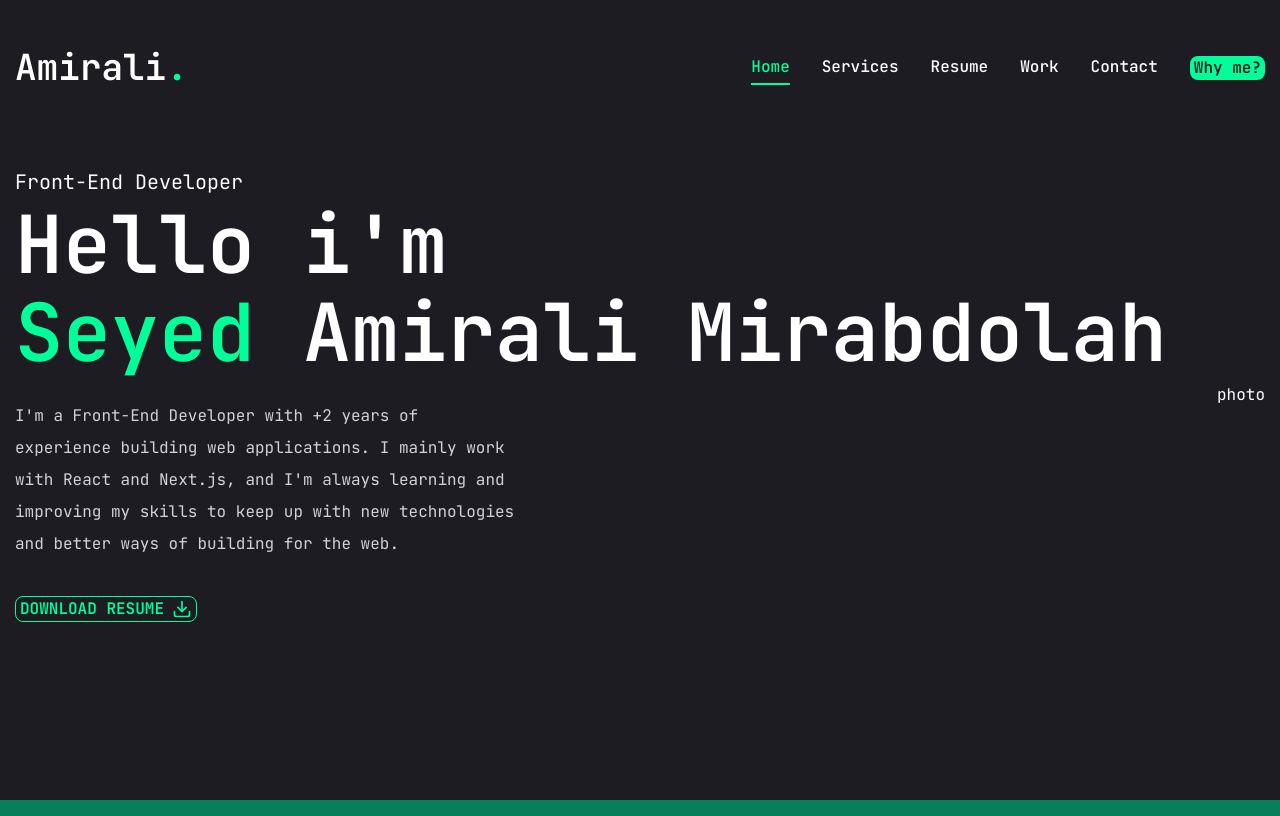
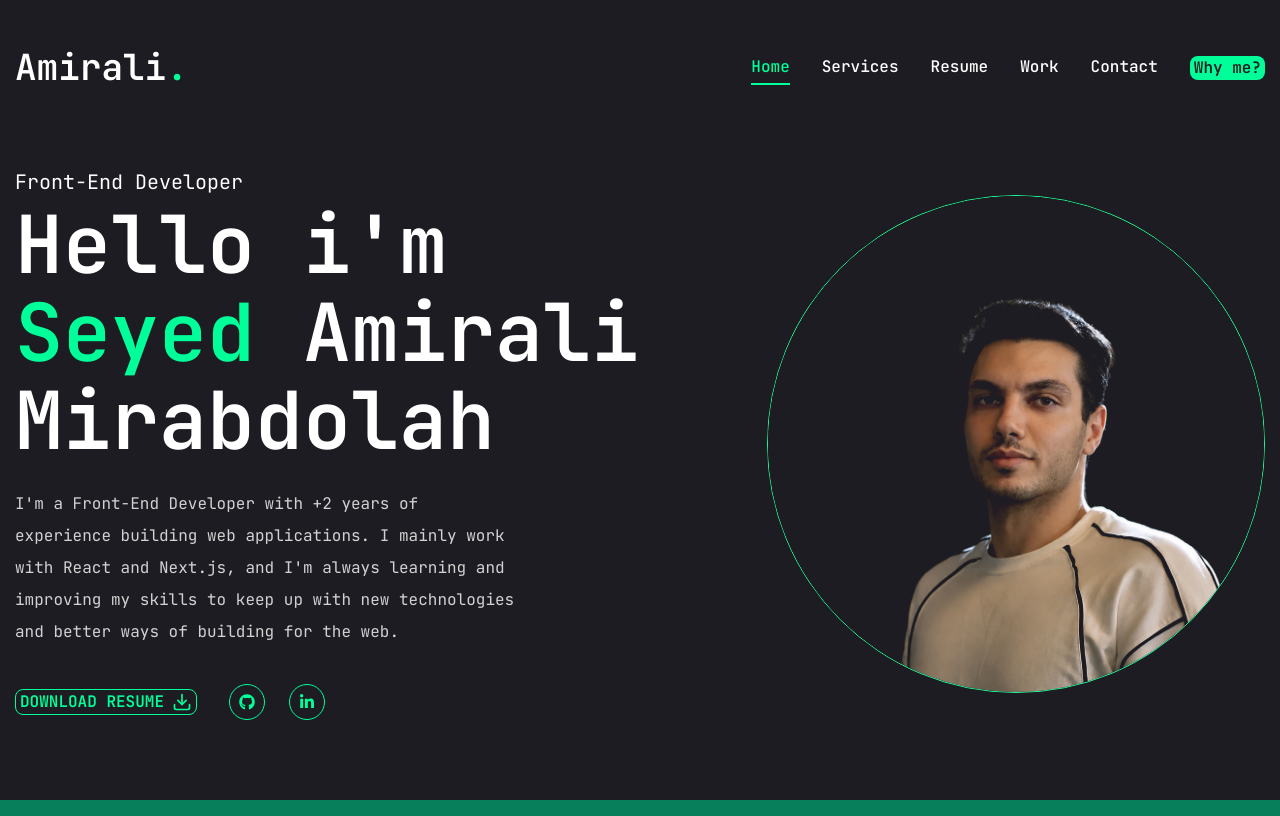
Before and after one commit to Amirali-Mirabdolah/portfolio, a Next.js app: page / in a window 1280 px wide. Built offline with nearby package versions, Linux system fonts and the light colour scheme.

Commit message:
feat(UI): complete photo section

```diff
--- a/app/page.jsx
+++ b/app/page.jsx
@@ -1,3 +1,4 @@
+import Photo from "@/components/Photo";
 import Social from "@/components/Social";
 import { Button } from "@/components/ui/button";
 import { FiDownload } from "react-icons/fi";
@@ -7,7 +8,7 @@ function page() {
     <section className="h-full">
       <div className="container mx-auto h-full">
         <div className="flex flex-col items-center justify-between xl:flex-row xl:pt-8 xl:pb-24">
-          <div className="text-center xl:text-left">
+          <div className="text-center xl:text-left order-2 xl:order-0">
             <span className="text-xl">Front-End Developer</span>
             <h1 className="mb-6">
               Hello i'm
@@ -15,7 +16,7 @@ function page() {
               <span className="text-accent">Seyed</span>{" "}
               <span>Amirali Mirabdolah</span>
             </h1>
-            <p className="max-w-[500px] md:inline-flex mb-9 text-white/80">
+            <p className="max-w-[500px] inline-flex mb-9 text-white/80">
               I'm a Front-End Developer with +2 years of experience building web
               applications. I mainly work with React and Next.js, and I'm always
               learning and improving my skills to keep up with new technologies
@@ -31,12 +32,17 @@ function page() {
                 <FiDownload className="text-xl" />
               </Button>
               <div className="mb-8 xl:mb-0">
-                <Social />
+                <Social
+                  containerStyles="flex gap-6"
+                  iconStyles="size-9 border border-accent rounded-full flex justify-center items-center text-accent text-base hover:bg-accent hover:text-primary hover:transition-all duration-500"
+                />
               </div>
             </div>
           </div>
 
-          <div>photo</div>
+          <div className="order-1 xl:order-0 mb-8 xl:mb-0">
+            <Photo />
+          </div>
         </div>
       </div>
     </section>
--- /dev/null
+++ b/components/Photo.jsx
@@ -0,0 +1,31 @@
+"use client";
+
+import Image from "next/image";
+import { motion } from "framer-motion";
+
+function Photo() {
+  return (
+    <div className="w-full h-full relative">
+      <motion.div
+        initial={{ opacity: 0 }}
+        animate={{
+          opacity: 1,
+          transition: { delay: 2, duration: 0.4, ease: "easeIn" },
+        }}
+      >
+        <div className="w-[298px] h-[298px] xl:w-[498px] xl:h-[498px] mix-blend-lighten overflow-hidden rounded-full relative border-accent border-1">
+          <Image
+            src="/assets/amirali-e.png"
+            property
+            quality={100}
+            fill
+            alt="image"
+            className="object-cover object-top"
+          />
+        </div>
+      </motion.div>
+    </div>
+  );
+}
+
+export default Photo;
--- a/components/Social.jsx
+++ b/components/Social.jsx
@@ -1,16 +1,31 @@
-import Link from 'next/link'
-import React from 'react'
-import { FaGithub, FaLinkedinIn } from 'react-icons/fa'
+import Link from "next/link";
+import React from "react";
+import { FaGithub, FaLinkedinIn } from "react-icons/fa";
 
 const socials = [
-    {icon:<FaGithub />, path:"https://github.com/Amirali-Mirabdolah"},
-    {icon:<FaLinkedinIn />, path:"https://www.linkedin.com/in/amirali-mirabdolah/"}
-]
+  { icon: <FaGithub />, path: "https://github.com/Amirali-Mirabdolah" },
+  {
+    icon: <FaLinkedinIn />,
+    path: "https://www.linkedin.com/in/amirali-mirabdolah/",
+  },
+];
 
-function Social() {
+function Social({ containerStyles, iconStyles }) {
   return (
-    ""
-  )
+    <div className={containerStyles}>
+      {socials.map((social, index) => {
+        return (
+          <Link
+            className={iconStyles}
+            key={index}
+            href={social.path}
+          >
+            {social.icon}
+          </Link>
+        );
+      })}
+    </div>
+  );
 }
 
-export default Social
+export default Social;
--- a/components/ui/button.jsx
+++ b/components/ui/button.jsx
@@ -4,7 +4,7 @@ import { cva } from "class-variance-authority";
 import { cn } from "@/lib/utils";
 
 const buttonVariants = cva(
-  "inline-flex items-center justify-center rounded-md px-1 whitespace-nowrap text-base font-semibold ring-offset-white transition-colors",
+  "inline-flex items-center justify-center rounded-md px-1 whitespace-nowrap text-base font-semibold ring-offset-white transition-colors duration-500",
   {
     variants: {
       variant: {
```
Also changed, not shown: public/assets/amirali-e.png (added).
